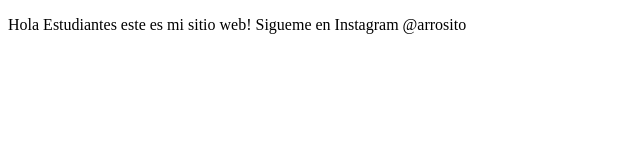
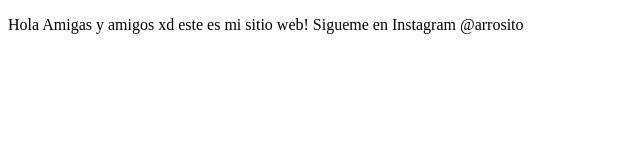
Before and after one commit to RossB3l/demoPrework, a plain HTML site: page index.html in a window 1280 px wide. Shown: the whole page, without its empty margins (0-640 px from the left). Drawn offline with Linux system fonts and the light colour scheme.

Commit message:
cambios amigos y amigas

```diff
--- a/index.html
+++ b/index.html
@@ -7,6 +7,6 @@
     <title>Hola Mundo</title>
 </head>
 <body>
-    <p>Hola Estudiantes este es mi sitio web! Sigueme en Instagram @arrosito</p>
+    <p>Hola Amigas y amigos xd este es mi sitio web! Sigueme en Instagram @arrosito</p>
 </body>
 </html>
```
